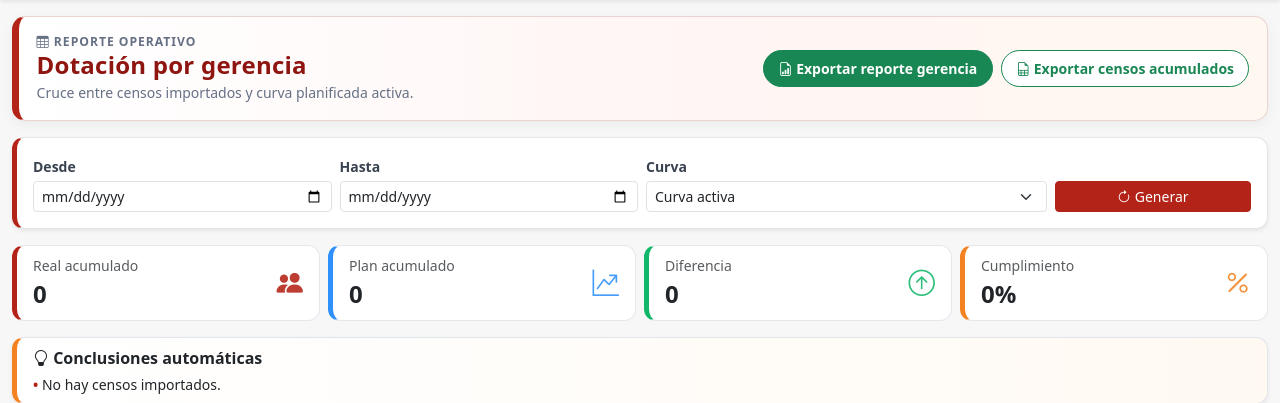
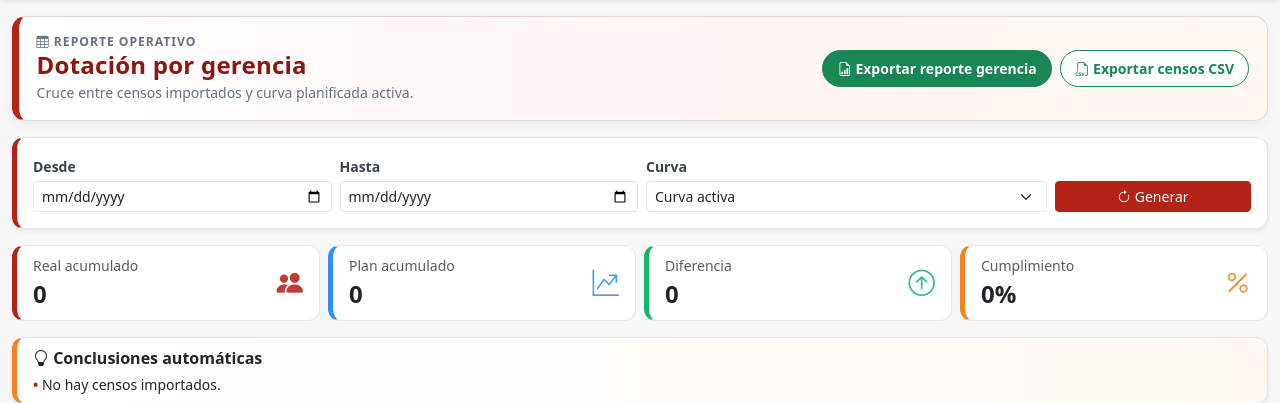
Before and after one commit to Javier-9690/reportabilidad5400, a Flask app: page /reports/dotacion-gerencia in a window 1280 px wide. Shown: the part 136-539 px from the top of the page. Run offline with Flask 3, Linux system fonts and the light colour scheme; data that the repository does not hold is empty.

Commit message:
Add files via upload

```diff
--- a/app.py
+++ b/app.py
@@ -1,4 +1,5 @@
 
+import csv
 import hashlib
 import json
 import os
@@ -9,19 +10,19 @@ import unicodedata
 from collections import defaultdict
 from difflib import SequenceMatcher
 from datetime import date, datetime, timedelta
-from io import BytesIO
+from io import BytesIO, StringIO
 
 import pandas as pd
 import xlsxwriter
 from xlsxwriter.utility import xl_rowcol_to_cell
 from dotenv import load_dotenv
-from flask import Flask, flash, jsonify, redirect, render_template, request, send_file, url_for
+from flask import Flask, Response, flash, jsonify, redirect, render_template, request, send_file, stream_with_context, url_for
 from flask_sqlalchemy import SQLAlchemy
 from openpyxl import Workbook
 from openpyxl.cell import WriteOnlyCell
 from openpyxl.styles import Alignment, Border, Font, PatternFill, Side
 from openpyxl.utils import get_column_letter
-from sqlalchemy import func, or_
+from sqlalchemy import and_, func, or_
 
 load_dotenv()
 db = SQLAlchemy()
@@ -1611,6 +1612,102 @@ def format_export_filename(export_mode):
     return f'dotacion_gerencia_{stamp}.xlsx'
 
 
+def csv_row(values):
+    """Convierte una lista de valores en una línea CSV compatible con Excel."""
+    output = StringIO()
+    writer = csv.writer(output, delimiter=';', quoting=csv.QUOTE_MINIMAL, lineterminator='\n')
+    writer.writerow(['' if value is None else value for value in values])
+    return output.getvalue()
+
+
+def iter_censos_acumulados_csv(start_date=None, end_date=None, batch_size=3000):
+    """
+    Exportación liviana de censos acumulados.
+    No genera Excel en memoria: envía CSV por streaming y usa IDs corregidos contra curva.
+    """
+    headers = [
+        'Modulo', 'Lugar', 'Habitacion', 'Empresa', 'Id', 'Cama', 'Inicio', 'Termino', 'Dia',
+        'Camas Ocupdas', 'Turno', 'Gerencia', 'CO MEL', 'AREA', 'SEXO', 'JORNADA', 'Rut', 'PAB', 'ESTADO'
+    ]
+
+    # BOM UTF-8 para que Excel abra bien acentos y ñ.
+    yield '\ufeff' + csv_row(headers)
+
+    last_date = None
+    last_id = 0
+
+    while True:
+        query = db.session.query(
+            CensoRecord.id.label('record_id'),
+            Censo.fecha_censo.label('fecha_censo'),
+            CensoRecord.modulo.label('modulo'),
+            CensoRecord.lugar.label('lugar'),
+            CensoRecord.habitacion.label('habitacion'),
+            CensoRecord.empresa.label('empresa_censo'),
+            CensoRecord.solicitud_id.label('id_censo'),
+            CensoRecord.cama.label('cama'),
+            CensoRecord.dia.label('dia_original'),
+            CensoRecord.camas_ocupadas.label('camas_ocupadas'),
+            CensoRecord.turno.label('turno'),
+            CensoRecord.gerencia_censo.label('gerencia_censo'),
+            CensoRecord.area.label('area_censo'),
+            CensoRecord.rut.label('rut'),
+            CensoRecord.estado.label('estado'),
+            CurvaItem.solicitud_id.label('id_curva'),
+            CurvaItem.gerencia.label('gerencia_curva'),
+            CurvaItem.area.label('area_curva'),
+            CurvaItem.empresa.label('empresa_curva'),
+        ).join(
+            Censo, Censo.id == CensoRecord.censo_id
+        ).outerjoin(
+            CurvaItem, CurvaItem.id == CensoRecord.curva_item_id
+        )
+
+        if start_date:
+            query = query.filter(Censo.fecha_censo >= start_date)
+        if end_date:
+            query = query.filter(Censo.fecha_censo <= end_date)
+        if last_date is not None:
+            query = query.filter(or_(
+                Censo.fecha_censo > last_date,
+                and_(Censo.fecha_censo == last_date, CensoRecord.id > last_id)
+            ))
+
+        batch = query.order_by(Censo.fecha_censo.asc(), CensoRecord.id.asc()).limit(batch_size).all()
+        if not batch:
+            break
+
+        for row in batch:
+            corrected_id = row.id_curva or row.id_censo or ''
+            fecha_text = row.fecha_censo.strftime('%Y-%m-%d') if row.fecha_censo else (row.dia_original or '')
+            yield csv_row([
+                row.modulo or '',
+                row.lugar or '',
+                row.habitacion or '',
+                row.empresa_curva or row.empresa_censo or '',
+                corrected_id,
+                row.cama or '',
+                '',
+                '',
+                fecha_text,
+                float(row.camas_ocupadas or 0),
+                row.turno or '',
+                row.gerencia_curva or row.gerencia_censo or '',
+                '',
+                row.area_curva or row.area_censo or '',
+                '',
+                '',
+                row.rut or '',
+                '',
+                row.estado or '',
+            ])
+            last_date = row.fecha_censo
+            last_id = row.record_id
+
+        # Libera objetos ORM entre lotes para bajar memoria durante exports grandes.
+        db.session.expunge_all()
+
+
 def write_dotacion_gerencia_sheet(workbook, data, progress_callback=None):
     """Escribe una hoja gerencial con tabla y dos gráficos de líneas profesionales."""
     if progress_callback:
@@ -2767,6 +2864,25 @@ def register_routes(app):
             'page_url': url_for('export_job_page', job_id=job.id),
         }), 202
 
+    @app.get('/api/reports/dotacion-gerencia/export/censos-csv')
+    def report_export_censos_csv():
+        """Descarga directa y liviana de censos acumulados como CSV, con IDs corregidos."""
+        start = parse_arg('start_date')
+        end = parse_arg('end_date')
+        start, end = resolve_report_dates(start, end)
+        start_text = start.strftime('%Y%m%d') if start else 'inicio'
+        end_text = end.strftime('%Y%m%d') if end else 'fin'
+        filename = f'censos_acumulados_{start_text}_{end_text}.csv'
+        headers = {
+            'Content-Disposition': f'attachment; filename="{filename}"',
+            'Cache-Control': 'no-store',
+        }
+        return Response(
+            stream_with_context(iter_censos_acumulados_csv(start, end)),
+            mimetype='text/csv; charset=utf-8',
+            headers=headers,
+        )
+
     @app.get('/exports/<int:job_id>')
     def export_job_page(job_id):
         job = ExportJob.query.get_or_404(job_id)
@@ -2800,7 +2916,10 @@ def register_routes(app):
 
     @app.route('/api/reports/dotacion-gerencia/export')
     def report_export():
-        # Compatibilidad con botones/enlaces antiguos o cacheados: inicia el job y muestra pantalla de progreso.
+        # Compatibilidad con botones/enlaces antiguos o cacheados.
+        export_mode = (request.args.get('export_mode') or request.args.get('mode') or 'gerencia').strip().lower()
+        if export_mode == 'censos':
+            return redirect(url_for('report_export_censos_csv', **request.args.to_dict()), code=303)
         job = create_report_export_job_from_payload(request.args.to_dict())
         return redirect(url_for('export_job_page', job_id=job.id), code=303)
 
--- a/static/js/report.js
+++ b/static/js/report.js
@@ -332,7 +332,7 @@ function setExportStatus(message, type = 'info') {
 
 function buttonText(mode) {
     return mode === 'censos'
-        ? '<i class="bi bi-file-earmark-spreadsheet"></i> Exportar censos acumulados'
+        ? '<i class="bi bi-filetype-csv"></i> Exportar censos CSV'
         : '<i class="bi bi-file-earmark-bar-graph"></i> Exportar reporte gerencia';
 }
 
@@ -394,7 +394,16 @@ document.getElementById('btnExportGerencia').addEventListener('click', () => {
 });
 
 document.getElementById('btnExportCensos').addEventListener('click', () => {
-    startExport('censos', document.getElementById('btnExportCensos'));
+    const button = document.getElementById('btnExportCensos');
+    button.disabled = true;
+    button.innerHTML = '<span class="spinner-border spinner-border-sm"></span> Descargando CSV...';
+    setExportStatus('<i class="bi bi-lightning-charge"></i> Generando descarga liviana en CSV. Solo se exporta la data del rango seleccionado con IDs corregidos.', 'info');
+    const p = params();
+    window.location.href = `/api/reports/dotacion-gerencia/export/censos-csv?${p.toString()}`;
+    setTimeout(() => {
+        button.disabled = false;
+        button.innerHTML = buttonText('censos');
+    }, 4000);
 });
 
 load();
--- a/templates/report.html
+++ b/templates/report.html
@@ -15,7 +15,7 @@
                 <i class="bi bi-file-earmark-bar-graph"></i> Exportar reporte gerencia
             </button>
             <button id="btnExportCensos" class="btn btn-sm btn-outline-success report-export-btn">
-                <i class="bi bi-file-earmark-spreadsheet"></i> Exportar censos acumulados
+                <i class="bi bi-filetype-csv"></i> Exportar censos CSV
             </button>
         </div>
     </div>
@@ -100,5 +100,5 @@
 {% endblock %}
 
 {% block scripts %}
-<script src="{{ url_for('static', filename='js/report.js') }}?v=20260527_gerencia_chart_excel_fix"></script>
+<script src="{{ url_for('static', filename='js/report.js') }}?v=20260527_censos_csv_fast_fix"></script>
 {% endblock %}
```
